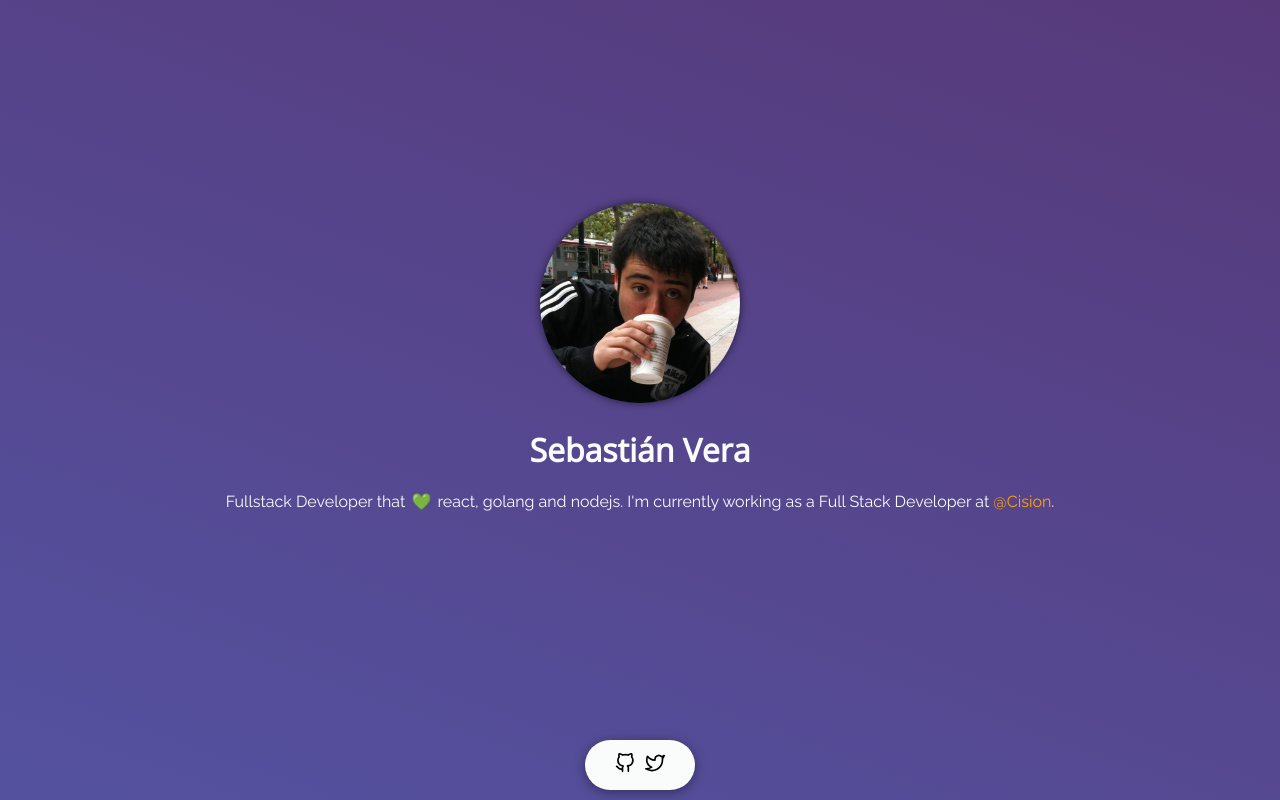
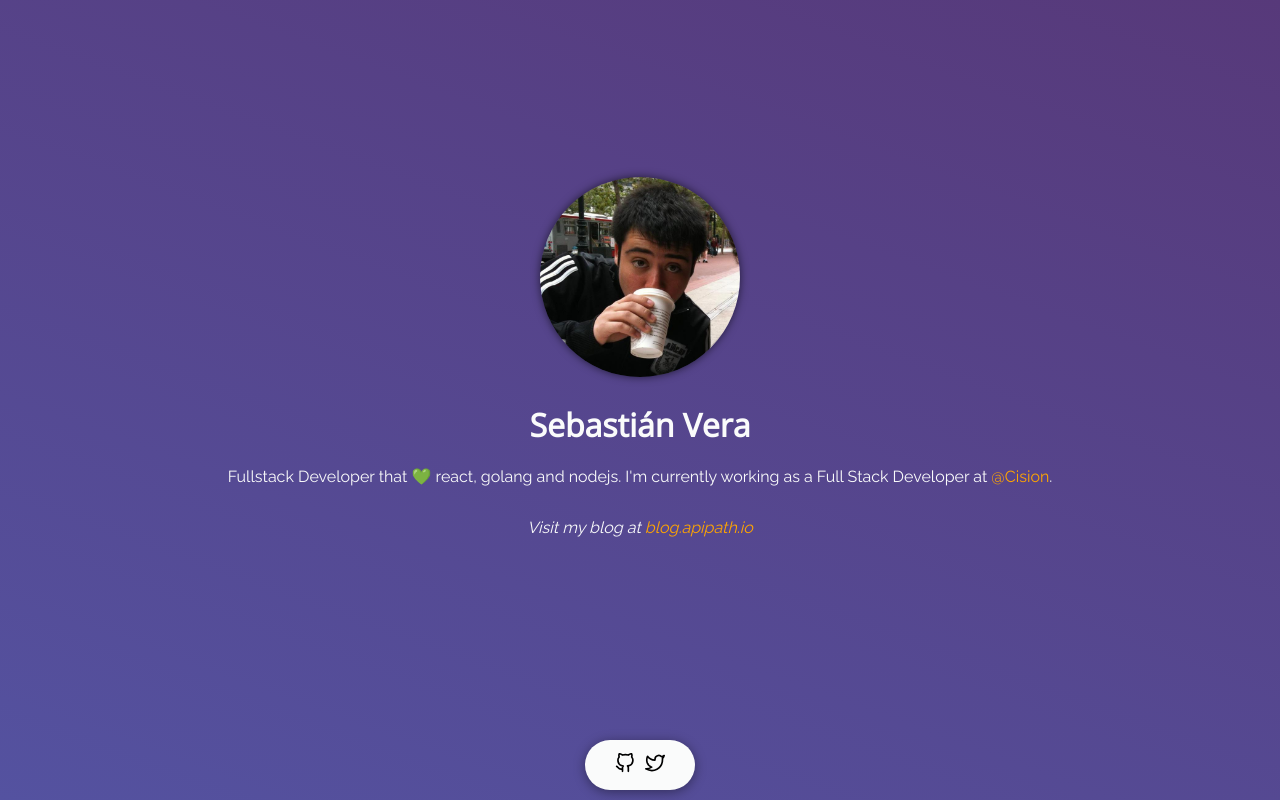
Before and after one commit to sebastianvera/web, a React (Create React App) app: page / in a window 1280 px wide. Built offline with nearby package versions, Linux system fonts and the light colour scheme.

Commit message:
feat: add link to my personal blog and prettify file

```diff
--- a/src/Profile.js
+++ b/src/Profile.js
@@ -5,10 +5,10 @@ import pic from './profile.jpg';
 
 const defaultSize = 100;
 const RoundedImage = styled.img`
-  box-shadow: 0 0 8px rgba(0, 0, 0, .6);
-  height: ${props => props.size || defaultSize}px;
-  width: ${props => props.size || defaultSize}px;
-  border-radius: ${props => (props.size || defaultSize) / 2}px;
+  box-shadow: 0 0 8px rgba(0, 0, 0, 0.6);
+  height: ${(props) => props.size || defaultSize}px;
+  width: ${(props) => props.size || defaultSize}px;
+  border-radius: ${(props) => (props.size || defaultSize) / 2}px;
   user-drag: none;
   user-select: none;
 `;
@@ -19,34 +19,48 @@ const Link = styled.a`
 `;
 
 const Emoji = styled.span`
-  padding: 0 2px;
   font-size: 1em;
+  text-align: center;
 `;
 
 const Title = styled.h1`
   text-align: center;
-  color: #FAFBFB;
+  color: #fafbfb;
   font-family: 'Open Sans', sans-serif;
+`;
+
+const Footer = styled.p`
+  text-align: center;
+  font-size: 1em;
+  color: #fafbfb;
+  font-family: 'Raleway', sans-serif;
+  font-style: italic;
+  margin-top: 2rem;
 `;
 
 const Text = styled.p`
   text-align: center;
-  color: #FAFBFB;
+  color: #fafbfb;
   font-family: 'Raleway', sans-serif;
 `;
 
-const Profile = () =>
+const Profile = () => (
   <div>
     <RoundedImage src={pic} size={200} alt="Sebastian Vera picture" />
     <Title>Sebastián Vera</Title>
     <Text>
       Fullstack Developer that{' '}
-      <Emoji role="img" aria-label="love">💚</Emoji>
-      {' '}
-      react, golang and nodejs. I'm currently working as a Full Stack Developer at
-      {' '}
-      <Link href="https://twitter.com/Cision">@Cision</Link>.
+      <Emoji role="img" aria-label="love">
+        💚
+      </Emoji>{' '}
+      react, golang and nodejs. I'm currently working as a Full Stack Developer
+      at <Link href="https://twitter.com/Cision">@Cision</Link>.
     </Text>
-  </div>;
+    <Footer>
+      Visit my blog at{' '}
+      <Link href="https://blog.apipath.io">blog.apipath.io</Link>
+    </Footer>
+  </div>
+);
 
 export default Profile;
```
